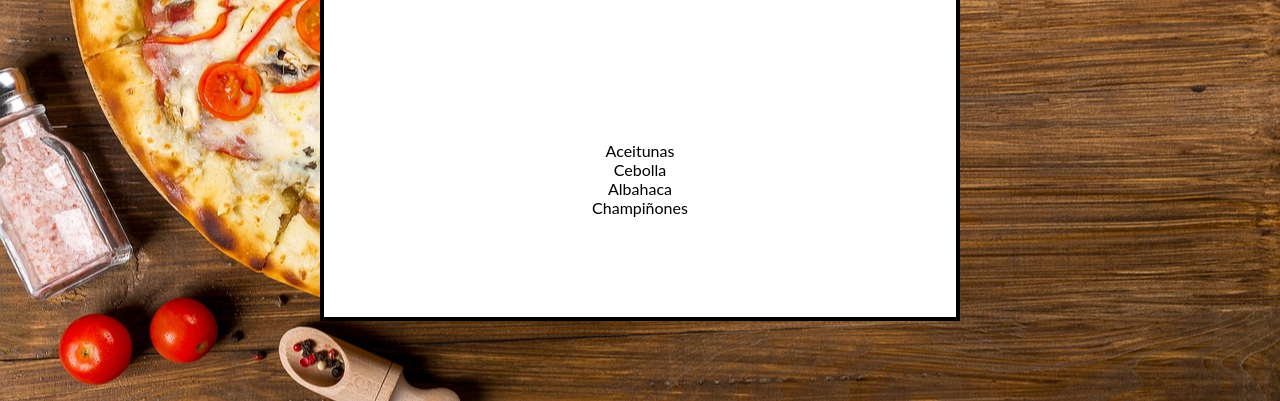
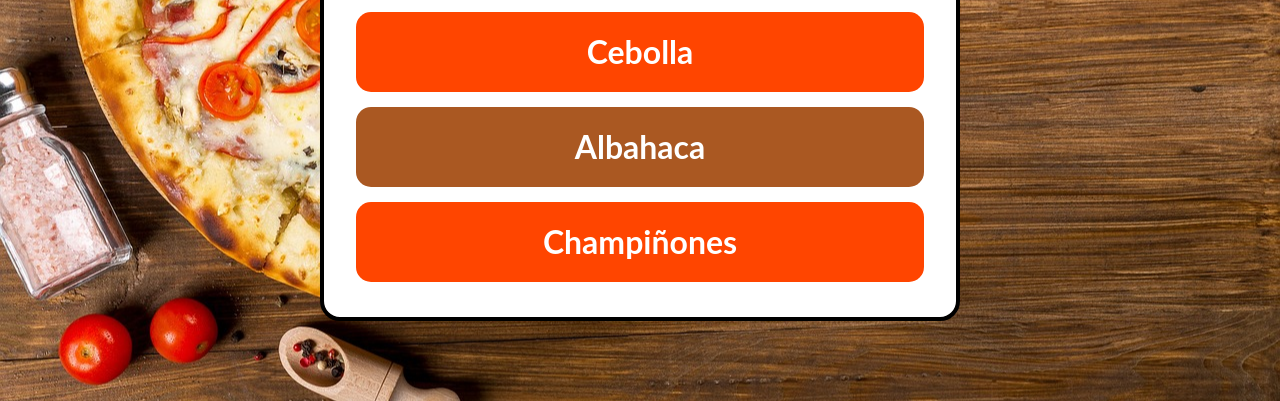
Before and after one commit to elCoco99/curso-dom-js, a plain HTML site: page pizza-topping/index.html in a window 1280 px wide. Shown: the part 399-800 px from the top of the page. Drawn offline with Linux system fonts and the light colour scheme.

Commit message:
agregar estilos al contenedor y elementos de lista

```diff
--- a/pizza-topping/index.html
+++ b/pizza-topping/index.html
@@ -11,10 +11,10 @@
   <div id="contenedor">
     <h1 id="titulo">🍕<br>Toppings de Pizzas </h1>
     <ul id="toppings">
-      <li class="topping-marron" id="aceitunas">Aceitunas</li>
-      <li class="topping-naranja" >Cebolla</li>
-      <li class="topping-marron" id="albahaca">Albahaca</li>
-      <li class="topping-naranja" >Champiñones</li>
+      <li class="topping marron" id="aceitunas">Aceitunas</li>
+      <li class="topping naranja" >Cebolla</li>
+      <li class="topping marron" id="albahaca">Albahaca</li>
+      <li class="topping naranja" >Champiñones</li>
     </ul>
   </div>
   <script src="./main.js"></script>
--- a/pizza-topping/styles.css
+++ b/pizza-topping/styles.css
@@ -16,6 +16,7 @@ body {
 
 li {
   list-style-type: none;
+  border-radius: 15px;
 }
 
 /* --- Contenido ---*/
@@ -30,10 +31,36 @@ li {
   max-width: 600px;
   background-color: white;
   border: 4px solid black;
+  border-radius: 20px;
 }
 
 h1 {
   font-size: 3rem;
-  width: 100vh;
+  width: 100%;
   margin: 20px 10px;
 }
+
+.topping {
+  font-size: 2rem;
+  font-weight: bold;
+  color: white;
+  display: flex;
+  flex-wrap: wrap;
+  justify-content: center;
+  align-items: center;
+  width: 100%;
+  height: 80px;
+  margin: 15px 0;
+}
+
+.marron {
+  background-color: #aa5822;
+}
+
+.naranja {
+  background-color: orangered;
+}
+
+ul {
+  width: 90%;
+}
```
